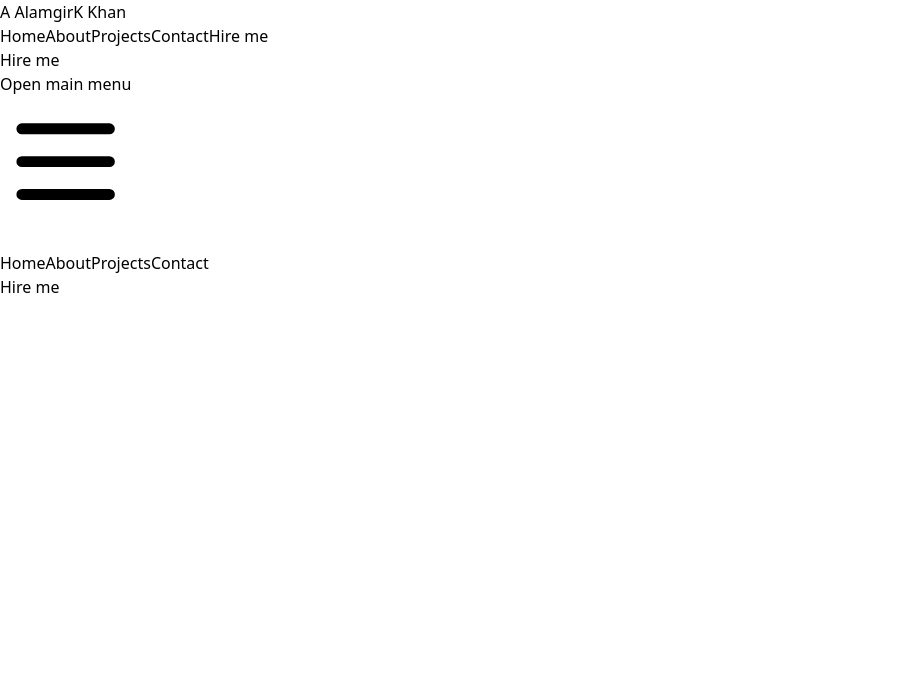
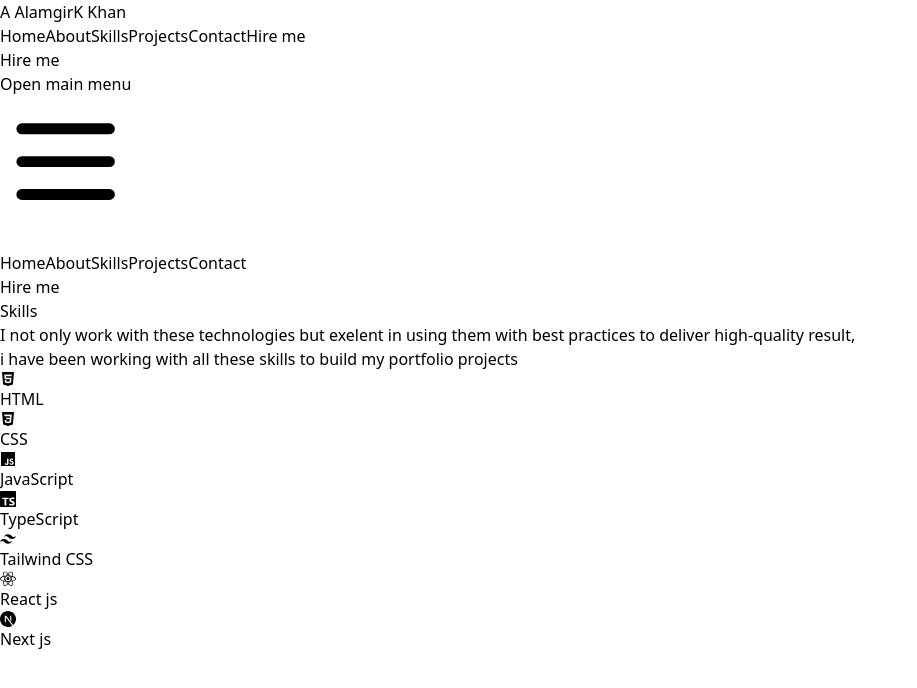
Before and after one commit to Alamgir-Khan-315/Portfolio-2025, a React (Vite) app: page /skills in a window 1280 px wide. Shown: the top 688 px of the page, without its empty margins (0-917 px from the left). Built offline with nearby package versions, Linux system fonts and the light colour scheme.

Commit message:
Skill page ✅

```diff
--- a/package.json
+++ b/package.json
@@ -12,6 +12,7 @@
   "dependencies": {
     "react": "^18.2.0",
     "react-dom": "^18.2.0",
+    "react-icons": "^5.5.0",
     "react-router-dom": "^6.26.2"
   },
   "devDependencies": {
--- a/src/App.jsx
+++ b/src/App.jsx
@@ -8,6 +8,7 @@
 import Projects from './Pages/Project/Projects'
 import Contact from './Pages/Contact/Contact'
 import Education from './Pages/Education/Education'
+import Skills from './Pages/Skills/skills'
 
 export default function App() {
   const [isLoading, setIsLoading] = useState(true)
@@ -32,6 +33,7 @@
           <Routes>
             <Route path="/" element={<Home />} />
             <Route path="/about" element={<About />} />
+            <Route path='skills' element={<Skills />}/>
             <Route path="/projects" element={<Projects />} />
             <Route path="/contact" element={<Contact />} />
             <Route path="/education" element={<Education />} />
--- a/src/Pages/Contact/Contact.jsx
+++ b/src/Pages/Contact/Contact.jsx
@@ -1,3 +1,9 @@
+import { TiSocialLinkedin } from "react-icons/ti";
+import { SlSocialGithub } from "react-icons/sl";
+import { FaWhatsapp } from "react-icons/fa";
+import { CgMail } from "react-icons/cg";
+import { MdOutlineLocationOn } from "react-icons/md";
+import { FaPhone } from "react-icons/fa6";
 
 export default function Contact() {
   const handleSubmit = (e) => {
@@ -31,28 +37,28 @@
 
           <div className="contact text-white w-fit mx-auto my-12 space-y-3">
             <div className="email flex items-center gap-3">
-              <div className="icon">icon</div>
+              <div className="icon"><CgMail /></div>
               <span>alamgirkhqwer@gmail.com</span>
             </div>
             <div className="email flex items-center gap-3">
-              <div className="icon">icon</div>
+              <div className="icon"><FaPhone /></div>
               <span>+92 315 4572266</span>
             </div>
             <div className="email flex items-center gap-3">
-              <div className="icon">icon</div>
+              <div className="icon"><MdOutlineLocationOn /></div>
               <span>Old Muzafrabad Colony Landhi, Karachi.</span>
             </div>
           </div>
 
           <div className="social flex gap-4 w-fit mx-auto my-12">
-            <div className="size-12 rounded-full bg-blue-500">1</div>
-            <div className="size-12 rounded-full bg-blue-500">1</div>
-            <div className="size-12 rounded-full bg-blue-500">1</div>
+            <div className="size-12 rounded-full border border-blue-500 text-3xl flex items-center justify-center hover:bg-blue-500 hover:text-white transition-all duration-300"><TiSocialLinkedin /></div>
+            <div className="size-12 rounded-full border border-blue-500 text-3xl flex items-center justify-center hover:bg-blue-500 hover:text-white transition-all duration-300"><SlSocialGithub /></div>
+            <div className="size-12 rounded-full border border-blue-500 text-3xl flex items-center justify-center hover:bg-blue-500 hover:text-white transition-all duration-300"><FaWhatsapp /></div>
           </div>
 
         </section>
 
-        s<form onSubmit={handleSubmit} className="md:w-1/2">
+        <form onSubmit={handleSubmit} className="md:w-1/2">
 
           <div className="mt-6 text-justify">
           <p className="text-gray-300 text-2xl md:text-3xl font-bold">Get In Touch</p>
--- /dev/null
+++ b/src/Pages/Skills/skills.jsx
@@ -0,0 +1,41 @@
+import React from 'react'
+import { IoLogoHtml5 , IoLogoCss3 , IoLogoJavascript } from "react-icons/io5";
+import { GrReactjs } from "react-icons/gr";
+import { SiNextdotjs , SiTailwindcss , SiTypescript } from "react-icons/si";
+
+const skills = () => {
+
+  const skill = [
+      {Name:'HTML' , icon:<IoLogoHtml5 /> , link:'https://developer.mozilla.org/en-US/docs/Web/HTML'} , {Name:'CSS' , icon:<IoLogoCss3 /> , link:'https://developer.mozilla.org/en-US/docs/Web/CSS'} , {Name:'JavaScript' , icon:<IoLogoJavascript /> , link:'https://developer.mozilla.org/en-US/docs/Web/JavaScript'} ,
+      {Name:'TypeScript' , icon:<SiTypescript /> , link:'https://www.typescriptlang.org/docs/'} , {Name:'Tailwind CSS' , icon:<SiTailwindcss /> , link:'https://tailwindcss.com/docs/installation'} , {Name:'React js' , icon:<GrReactjs/> , link:'https://react.dev/'} ,
+      {Name:'Next js' , icon:<SiNextdotjs /> , link:'https://nextjs.org/docs'}
+  ]
+
+  return (
+    <div>
+      <main className='mt-28 md:w-[80%] mx-auto'>
+
+        <h1 className="text-4xl font-bold text-blue-500 text-center">Skills</h1>
+
+        <p className='text-gray-300 mt-5 md:mt-16 px-6 text-justify md:text-center'>I not only work with these technologies but exelent in using them with best practices to deliver high-quality
+          result, <br className='hidden lg:block'/> i have been working with all these skills to build my portfolio projects
+        </p>
+
+        <section className='grid grid-cols-2 w-[80%]      md:grid-cols-3    lg:flex lg:flex-wrap gap-5 mt-12 mx-auto md:w-fit'>
+          { skill.map (( d , i) => (
+            <div key={i} className='border-2 border-blue-500/50 rounded-lg p-4 hover:bg-blue-500 hover:scale-110 hover:font-bold hover:shadow-2xl hover:shadow-blue-500/50
+            lg:bg-purple-400 flex flex-col gap-4 lg:rounded-t-full lg:rounded-b-lg items-center lg:p-1 lg:hover:-translate-y-12 duration-500'
+            onClick={() => window.open(d.link , '_blank')}>
+
+              <div className='size-20 bg-gray-100 rounded-full flex items-center justify-center text-3xl md:text-4xl`'>{d.icon}</div>
+              <p className='mt-5 mb-2 text-white'>{d.Name}</p>
+            </div>
+          ))}
+        </section>
+
+      </main>
+    </div>
+  )
+}
+
+export default skills
--- a/src/components/Navbar.jsx
+++ b/src/components/Navbar.jsx
@@ -11,12 +11,12 @@
           <div className="flex items-center justify-between w-full">
             <div className="flex-shrink-0">
               <span className="font-extrabold ml-5 flex gap-1 md:gap-3 text-4xl relative before:content-[''] before:absolute before:w-4 before:h-4 before:-top-2 before:-left-2 before:border-t-2 before:border-l-2 before:border-blue-500 after:content-[''] after:absolute after:w-4 after:h-4 after:-bottom-2 after:-right-2 after:border-b-2 after:border-r-2 after:border-blue-500">
-                <span className="text-blue-400 md:hidden">A</span>    <span className="text-blue-400 hidden md:block">Alamgir</span>
-                <span className="text-blue-600 md:hidden">K</span>    <span className="text-blue-600 hidden md:block">Khan</span>
+                <span className="text-blue-400 lg:hidden">A</span>    <span className="text-blue-400 hidden lg:block">Alamgir</span>
+                <span className="text-blue-600 lg:hidden">K</span>    <span className="text-blue-600 hidden lg:block">Khan</span>
               </span>
             </div>
             <div className="hidden md:block md:ml-10">
-              <div className="flex items-baseline space-x-8">
+              <div className="flex items-baseline md:space-x-2 space-x-8">
                 <Link
                   to="/"
                   className="text-blue-500 hover:text-white hover:bg-gradient-to-r hover:from-purple-700 hover:to-blue-800 px-3 py-2 rounded-md text-sm font-medium transition-colors duration-300"
@@ -28,6 +28,12 @@
                   className="text-blue-500 hover:text-white hover:bg-gradient-to-r hover:from-purple-700 hover:to-blue-800 px-3 py-2 rounded-md text-sm font-medium transition-colors duration-300"
                 >
                   About
+                </Link>
+                <Link
+                  to="/skills"
+                  className="text-blue-500 hover:text-white hover:bg-gradient-to-r hover:from-purple-700 hover:to-blue-800 px-3 py-2 rounded-md text-sm font-medium transition-colors duration-300"
+                >
+                  Skills
                 </Link>
                 <Link
                   to="/projects"
@@ -151,6 +157,13 @@
               About
             </Link>
             <Link
+                  to="/skills"
+                  className="block text-blue-500 hover-text px-3 py-2 rounded-md text-base font-medium"
+                  onClick={() => setIsOpen(false)}
+                >
+                  Skills
+                </Link>
+            <Link
               to="/projects"
               className="block text-blue-500 hover-text px-3 py-2 rounded-md text-base font-medium"
               onClick={() => setIsOpen(false)}
```
Also changed, not shown: 1 other file (tests, documents, lock files or other folders).
